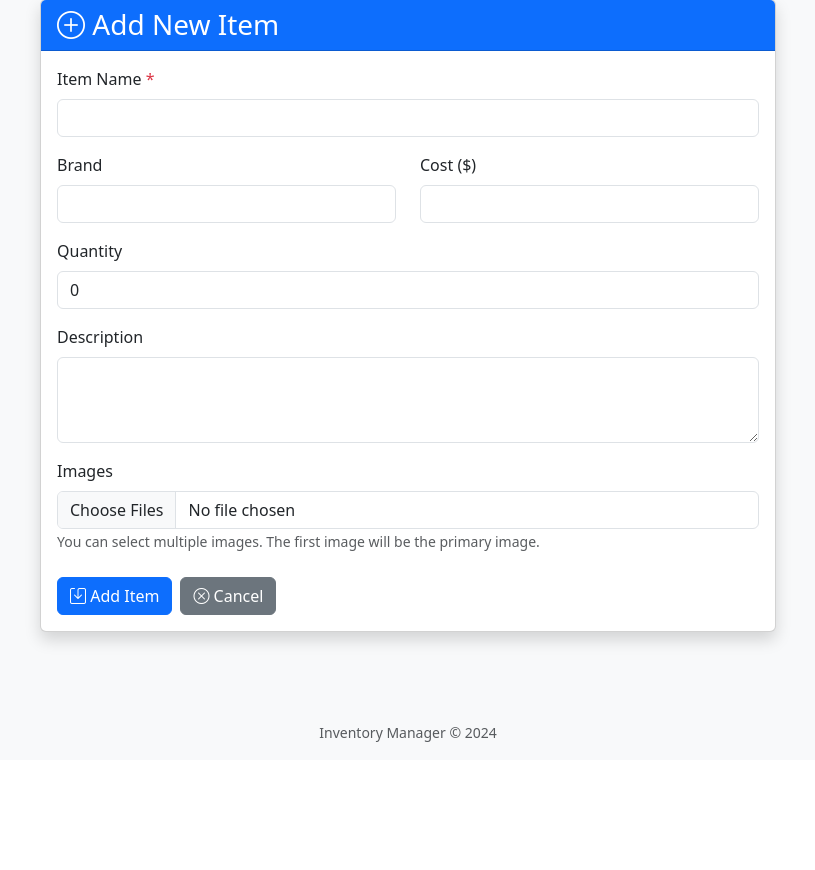
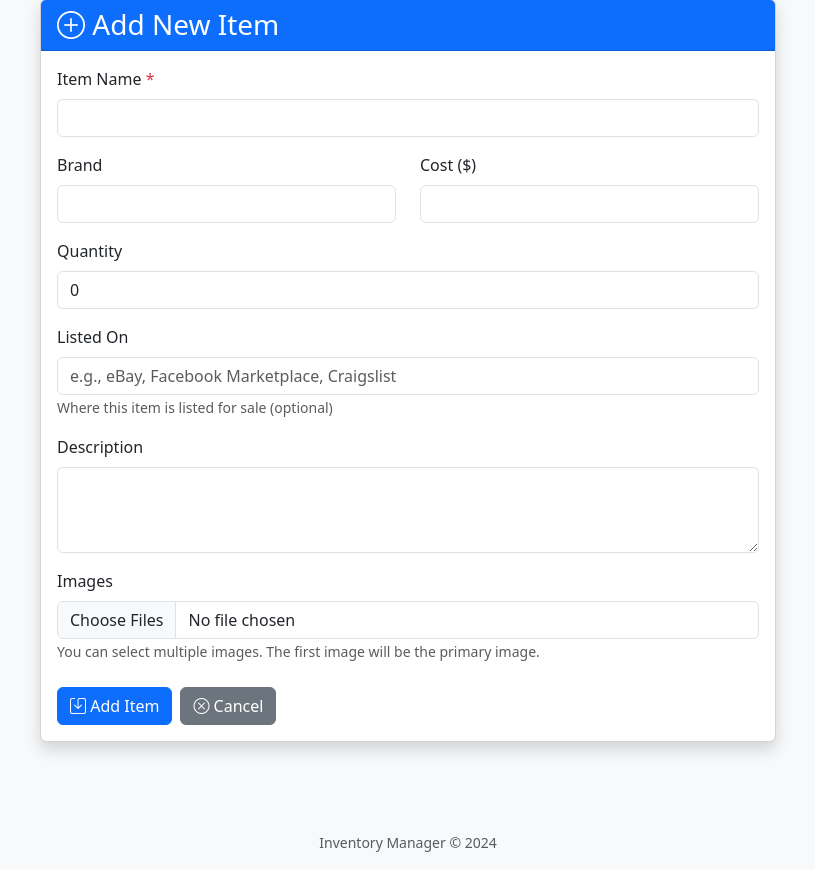
Before and after one commit to alreadyded1/InventoryCT, a Flask app: page /add in a window 1280 px wide. Shown: the part 87-957 px from the top of the page, without its empty margins (232-1047 px from the left). Before the commit the page ends 829 px from the top, so only its background shows below. Run offline with Flask 3, Linux system fonts and the light colour scheme.

Commit message:
Add "Listed on" text field to inventory items
- Add listed_on column to items database table
- Include database migration for existing installations
- Add "Listed on" field to add item form with helpful placeholder
- Add "Listed on" field to edit item form with current value
- Display "Listed on" in item detail view
- Add "Listed on" column to inventory table view
- Handle listed_on in add and edit routes

This field allows tracking where items are listed for sale
(e.g., eBay, Facebook Marketplace, Craigslist, etc.)

🤖 Generated with [Claude Code](https://claude.com/claude-code)

Co-Authored-By: Claude <noreply@anthropic.com>

```diff
--- a/app.py
+++ b/app.py
@@ -43,6 +43,7 @@ def init_db():
             cost REAL,
             quantity INTEGER,
             description TEXT,
+            listed_on TEXT,
             created_at TIMESTAMP DEFAULT CURRENT_TIMESTAMP,
             updated_at TIMESTAMP DEFAULT CURRENT_TIMESTAMP
         )
@@ -58,6 +59,12 @@ def init_db():
             FOREIGN KEY (item_id) REFERENCES items(id) ON DELETE CASCADE
         )
     ''')
+
+    # Migration: Add listed_on column if it doesn't exist
+    cursor.execute("PRAGMA table_info(items)")
+    columns = [column[1] for column in cursor.fetchall()]
+    if 'listed_on' not in columns:
+        cursor.execute('ALTER TABLE items ADD COLUMN listed_on TEXT')
 
     conn.commit()
     conn.close()
@@ -121,6 +128,7 @@ def add_item():
         cost = request.form.get('cost')
         quantity = request.form.get('quantity')
         description = request.form.get('description')
+        listed_on = request.form.get('listed_on')
 
         if not name:
             flash('Item name is required', 'error')
@@ -131,10 +139,10 @@ def add_item():
 
         # Insert item
         cursor.execute('''
-            INSERT INTO items (name, brand, cost, quantity, description)
-            VALUES (?, ?, ?, ?, ?)
+            INSERT INTO items (name, brand, cost, quantity, description, listed_on)
+            VALUES (?, ?, ?, ?, ?, ?)
         ''', (name, brand, float(cost) if cost else None,
-              int(quantity) if quantity else 0, description))
+              int(quantity) if quantity else 0, description, listed_on))
 
         item_id = cursor.lastrowid
 
@@ -176,6 +184,7 @@ def edit_item(item_id):
         cost = request.form.get('cost')
         quantity = request.form.get('quantity')
         description = request.form.get('description')
+        listed_on = request.form.get('listed_on')
 
         if not name:
             flash('Item name is required', 'error')
@@ -184,11 +193,11 @@ def edit_item(item_id):
         # Update item
         cursor.execute('''
             UPDATE items
-            SET name = ?, brand = ?, cost = ?, quantity = ?, description = ?,
+            SET name = ?, brand = ?, cost = ?, quantity = ?, description = ?, listed_on = ?,
                 updated_at = CURRENT_TIMESTAMP
             WHERE id = ?
         ''', (name, brand, float(cost) if cost else None,
-              int(quantity) if quantity else 0, description, item_id))
+              int(quantity) if quantity else 0, description, listed_on, item_id))
 
         # Handle new image uploads
         files = request.files.getlist('images')
--- a/templates/add_item.html
+++ b/templates/add_item.html
@@ -30,6 +30,14 @@
                     <div class="mb-3">
                         <label for="quantity" class="form-label">Quantity</label>
                         <input type="number" class="form-control" id="quantity" name="quantity" value="0">
+                    </div>
+
+                    <div class="mb-3">
+                        <label for="listed_on" class="form-label">Listed On</label>
+                        <input type="text" class="form-control" id="listed_on" name="listed_on" placeholder="e.g., eBay, Facebook Marketplace, Craigslist">
+                        <small class="form-text text-muted">
+                            Where this item is listed for sale (optional)
+                        </small>
                     </div>
 
                     <div class="mb-3">
--- a/templates/view_item.html
+++ b/templates/view_item.html
@@ -70,6 +70,12 @@
                             <th>Quantity</th>
                             <td>{{ item.quantity or 0 }}</td>
                         </tr>
+                        {% if item.listed_on %}
+                        <tr>
+                            <th>Listed On</th>
+                            <td>{{ item.listed_on }}</td>
+                        </tr>
+                        {% endif %}
                         {% if item.description %}
                         <tr>
                             <th>Description</th>
```
Also changed, not shown: templates/edit_item.html (+9 -0 lines), templates/index.html (+8 -0 lines).
